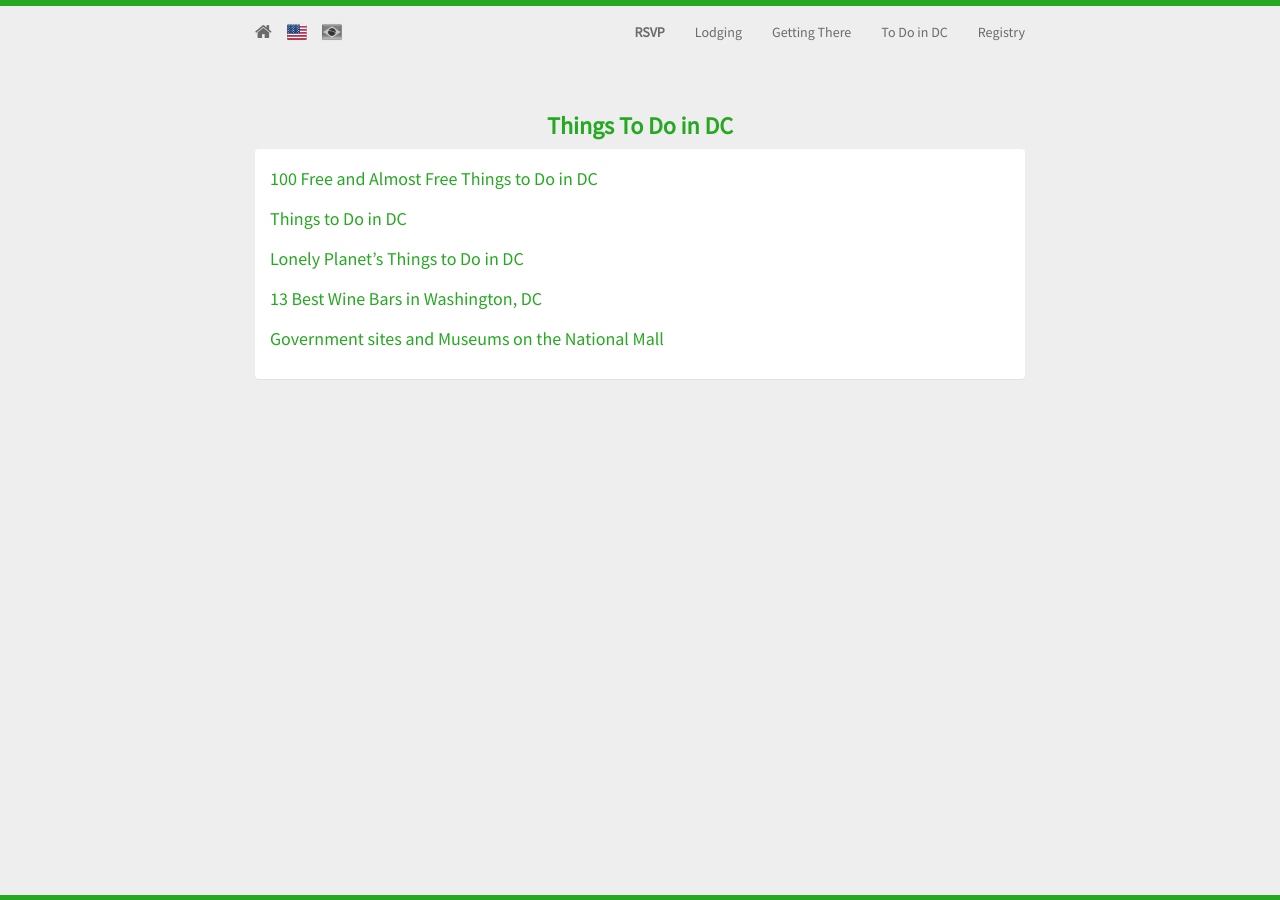
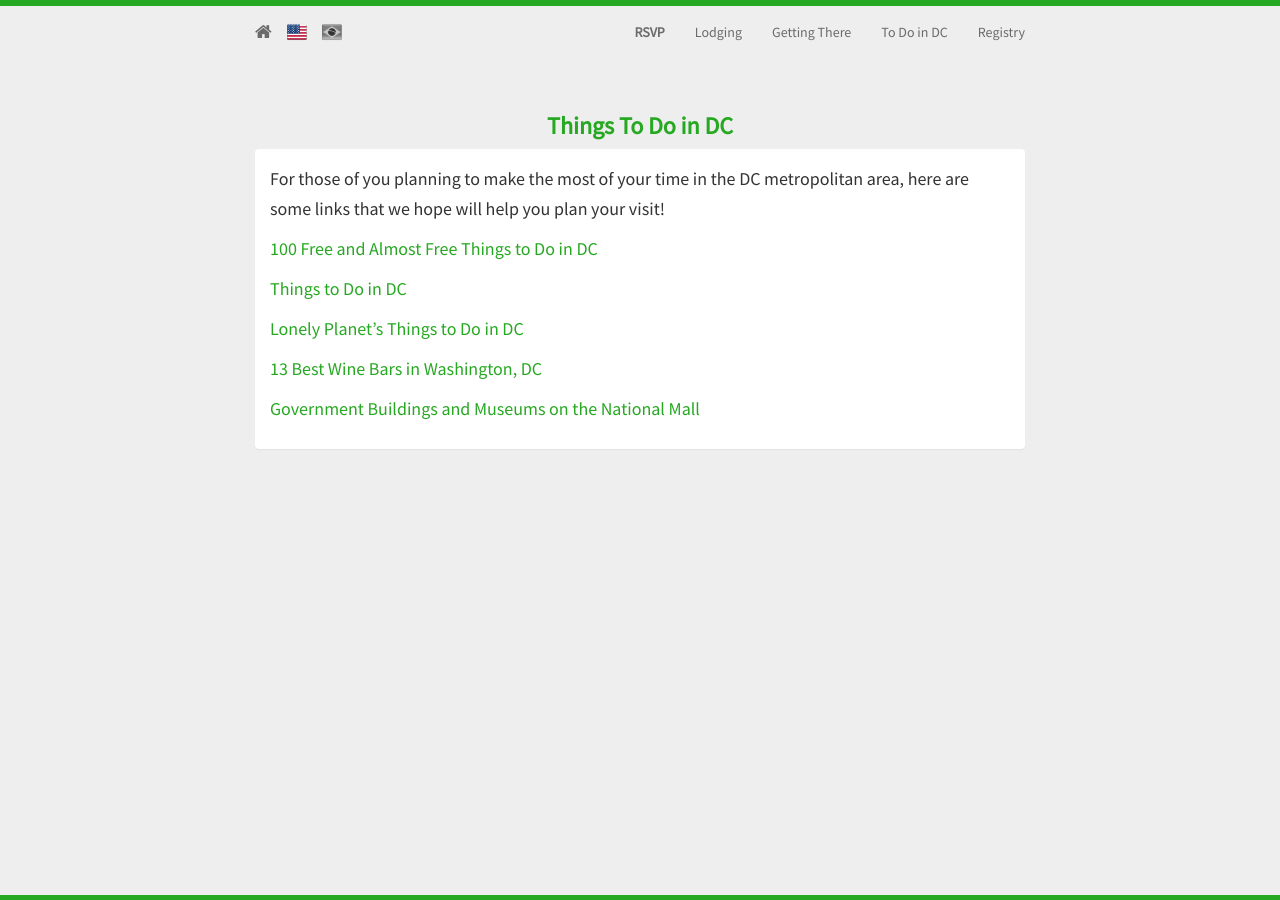
Before and after one commit to andersonvom/wedding-site, a Jekyll site: the page built from _posts/en/0000-01-06-what-to-do.md, in a window 1280 px wide. Built offline with Jekyll 4.4.1, drawn with Linux system fonts in a browser that asks for light colours; nearby versions of some CDN libraries.

Commit message:
Add intro and edit Government link title

```diff
--- a/_posts/en/0000-01-06-what-to-do.md
+++ b/_posts/en/0000-01-06-what-to-do.md
@@ -3,6 +3,7 @@ title: Things To Do in DC
 name: todo
 categories: en
 ---
+For those of you planning to make the most of your time in the DC metropolitan area, here are some links that we hope will help you plan your visit!
 
 [100 Free and Almost Free Things to Do in DC][1]
 
@@ -12,7 +13,7 @@ categories: en
 
 [13 Best Wine Bars in Washington, DC][4]
 
-[Government sites and Museums on the National Mall][5]
+[Government Buildings and Museums on the National Mall][5]
 
 
 [1]: http://washington.org/100-free-and-almost-free-things-do-dc
```
